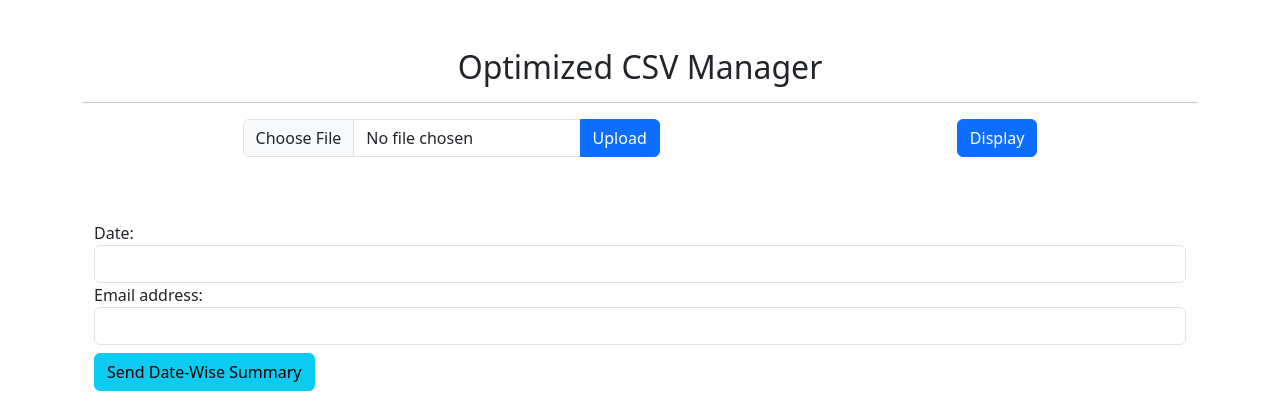
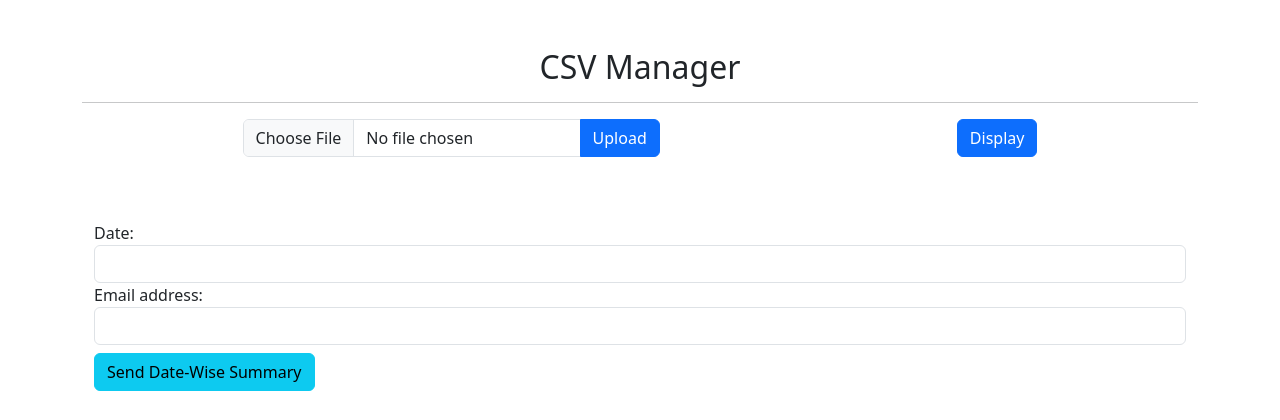
Before and after one commit to akhil-roy/WebAssignment, a Flask app: page / in a window 1280 px wide. Shown: the top 420 px of the page. Run offline with Flask 3, Linux system fonts and the light colour scheme.

Commit message:
last touch up

```diff
--- a/app.py
+++ b/app.py
@@ -136,4 +136,4 @@ def delete_data():
     return redirect(url_for('display'))
 
 if __name__ == "__main__":
-    app.run(debug=True)
+    app.run(debug=False)
--- a/templates/index.html
+++ b/templates/index.html
@@ -17,7 +17,7 @@
     {% endif %}
     {% endwith %}
 
-    <h2 class="text-center">Optimized CSV Manager</h2>
+    <h2 class="text-center">CSV Manager</h2>
     <hr>
 
     <div class="container-fluid d-flex flex-column gap-5">
```
